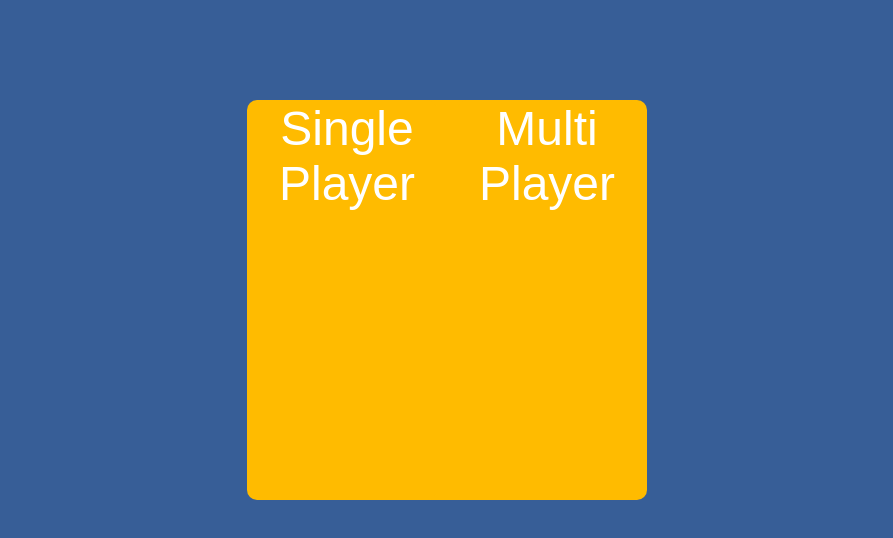
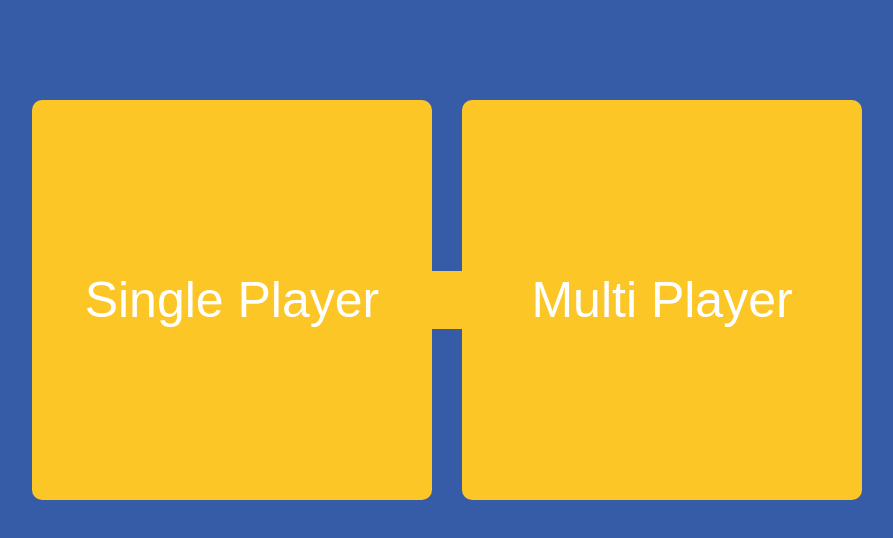
Before and after one commit to Jonathan122802/M6_Project, a plain HTML site: page index.html in a window 1280 px wide. Shown: the top 538 px of the page, without its empty margins (193-1086 px from the left). Drawn offline with Linux system fonts and the light colour scheme.

Commit message:
boarder version

```diff
--- a/Buttons.css
+++ b/Buttons.css
@@ -1,42 +1,35 @@
 body {
     font-family: "Monaco", "Courier New", monospace;
-    background-color: #375E97;
+    background-color: #365ca8;
     margin: 0;
     padding-top: 100px;
     display: flex;
     justify-content: center;
-
     /* align-items: center; */
     height: 2000vh;
     overflow: hidden;
 }
 
-
 .buttons {
-
     width: 400px;
     height: 400px;
     display: inline;
-
 }
 
-    .action_btn {
+.action_btn {
     width: 400px;
     height: 400px;
     margin: 0 auto;
-    display: flex;
-    /* padding: 20px; */
-    font-size: 3rem;
-    margin-right: 10px;
-    margin-left: 10px;
-    background-color: #FFBB00;   /* Button bachground colour */
+    display: inline;
+    font-size: 1.6rem;
+    background-color: #fcc726; /* button background color */
     border: none;
     color: white; /* text color  */
-    border-radius: 10px; /*  rounded corners */
-    transition: background-color 0.3s; /* Smooth hover effect */
+    font-size: 50px;
+    border-radius: 10px;
+    transition: background-color 0.3s; /*Smooth hover effect */
 }
 
 .action_btn:hover {
-
-    background-color: #FB6542; /*different colour for on hover */
+    background-color: #fa7014; /* hover color */
 }
```
